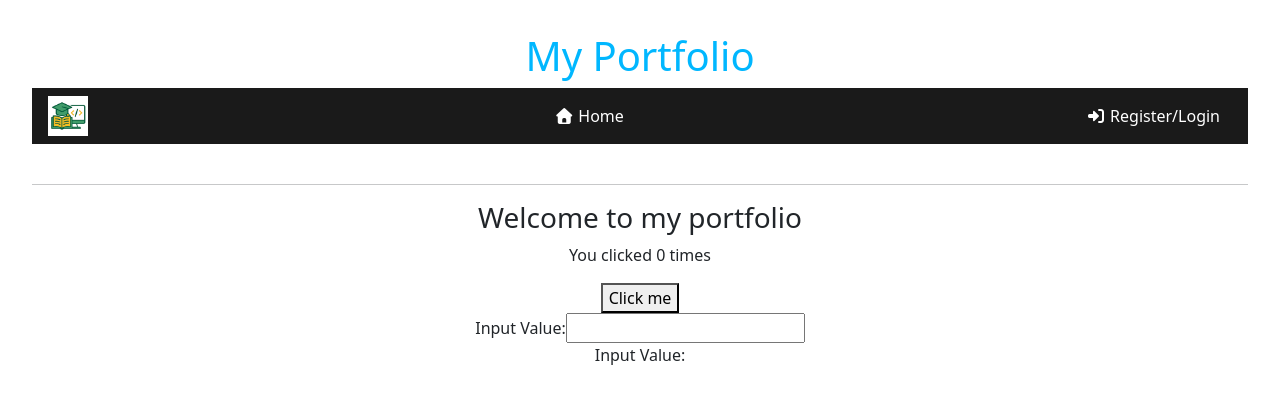
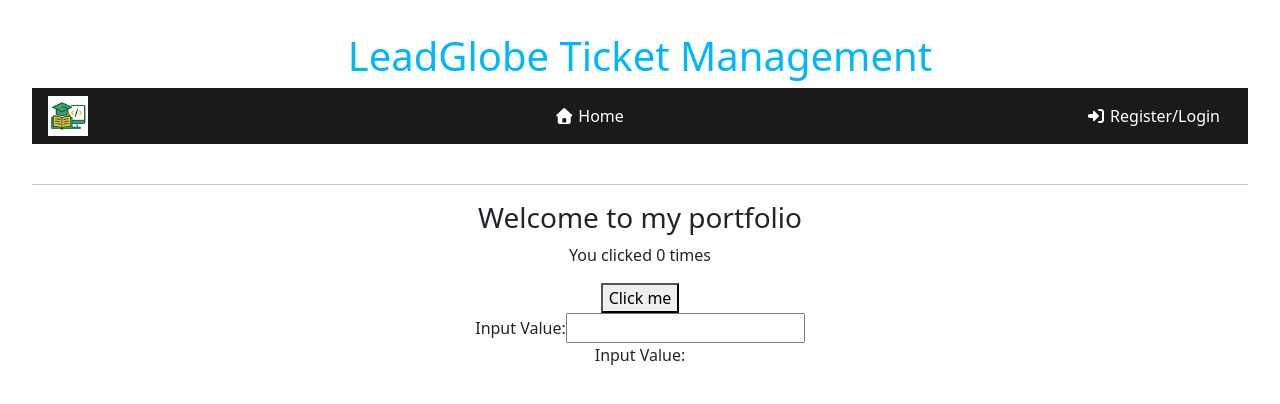
Before and after one commit to Zuck7/Rezolved, a React (Vite) app: page / in a window 1280 px wide. Shown: the top 404 px of the page. Built offline with nearby package versions, Linux system fonts and the light colour scheme; no server answers.

Commit message:
revert layout and mainrouter

```diff
--- a/src/MainRouter.jsx
+++ b/src/MainRouter.jsx
@@ -1,5 +1,5 @@
 import { Routes, Route } from "react-router-dom";
-import Projects from "./components/projects";
+// import Projects from "./components/projects";
 import Home from "./components/Home";
 import About from "./components/About";
 import NotFound from "./components/NotFound";
--- a/src/components/Layout.jsx
+++ b/src/components/Layout.jsx
@@ -12,7 +12,7 @@ function Layout() {
 
     return (
         <>
-            <h1>My Portfolio</h1>
+            <h1>LeadGlobe Ticket Management</h1>
             <nav className="navbar">
                 <img src={image_logo} alt="Logo" className='logo' />
                 <Link to="/">
@@ -28,7 +28,7 @@ function Layout() {
                     </Link>}
                 {isAuthenticated() &&
                     <Link to="/" onClick={signoutClick}>
-                        <i className="fa-solid fa-right-from-bracket"></i> Logout ({getUsername()})
+                        <i className="fa-solid fa-right-from-bracket"></i> Sign-out ({getUsername()})
                     </Link>}
             </nav>
             <br />
```
